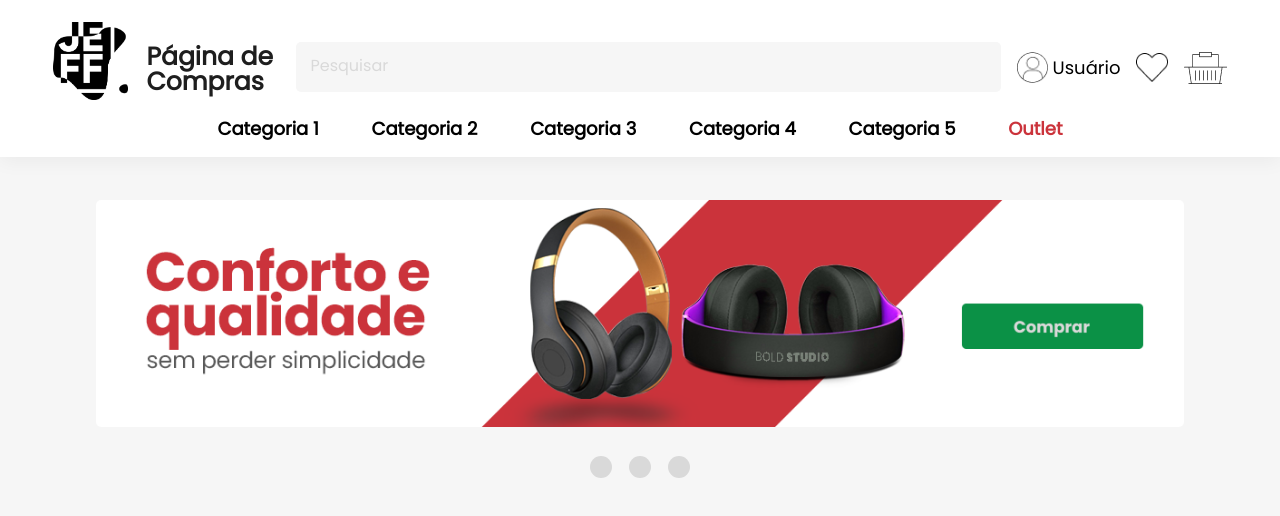
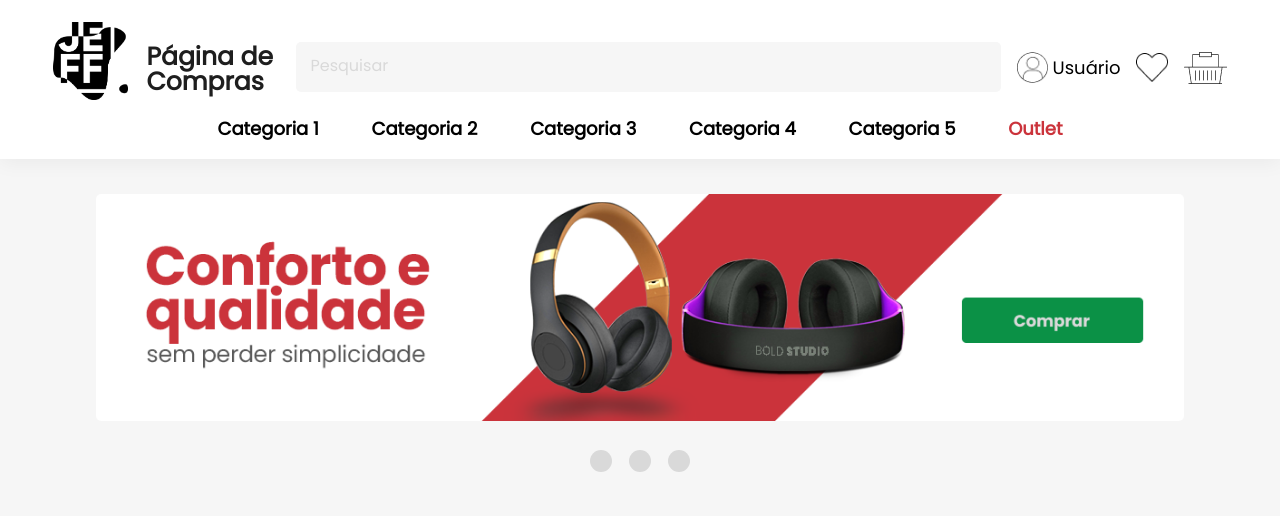
Before and after one commit to JeffersonLeiteF/PJ2_Estudo-Udemy_HTML-CSS-Essencial, a plain HTML site: page index.html in a window 1280 px wide. Drawn offline with Linux system fonts and the light colour scheme.

Commit message:
Update style.css
Position Sticky aparentemente salvou a pária no ajuste dinâmico do Header, mas o Margin-Bottom parou de funcionar, usei padding.

```diff
--- a/style.css
+++ b/style.css
@@ -16,8 +16,10 @@ header{
     /* height: 153px; */
     background: #FFFFFF;
     box-shadow: 0px 4px 19px #0000000d;
-    position: fixed;
-    z-index: 1;
+    /* position: fixed; */
+    position: sticky;
+    padding-bottom: 2px;
+    z-index: 99999;
 }
 /* Header Principal */
 .header-content{
@@ -152,17 +154,30 @@ header{
     text-decoration: underline;
 }
 .sliders{
-    margin: 200px auto 0;
-
+    margin: 35px auto 0;
     max-width: 1200px;
-    /* max-height: 250px; */
     width: 85%;
-    /* height: 85%; */
     overflow: hidden;
 }
+/* @media screen and (max-width: 900px) {
+  .sliders {
+   margin-top: 25%;
+  }
+}
+@media screen and (min-width: 1000px) {
+  .sliders {
+   margin-top: 18%;
+  }
+}
+@media screen and (min-width: 1350px) {
+  .sliders {
+   margin-top: 10%;
+  }
+} */
+
+
 .slides{
     width: 400%;
-    /* height: 250px; */
     display: flex;
 }
 .slides input{
@@ -171,7 +186,6 @@ header{
 .slide{
     width: 25%;
     position: relative;
-
 }
 .slide img{
     max-width: 1200px;
```
